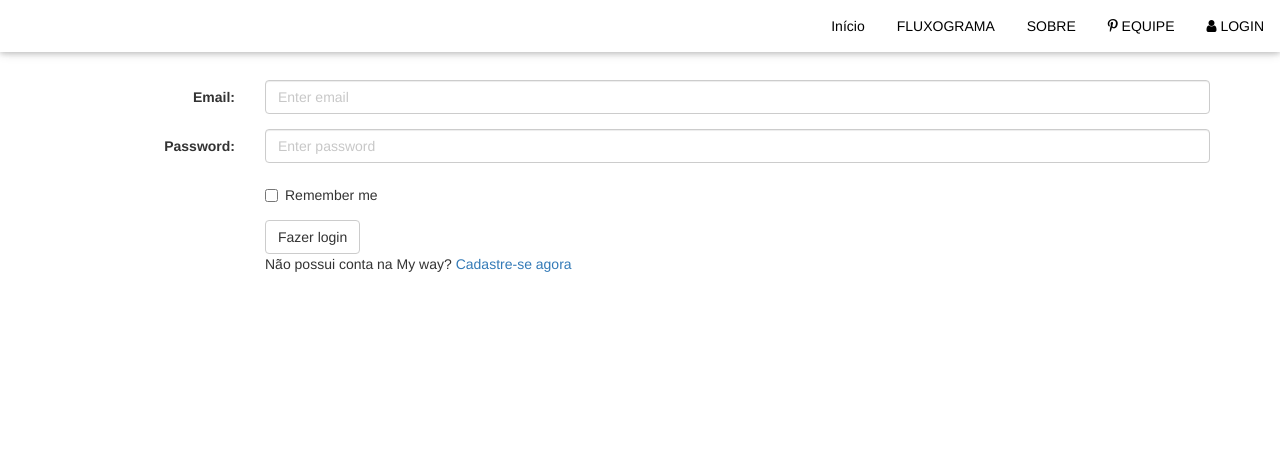
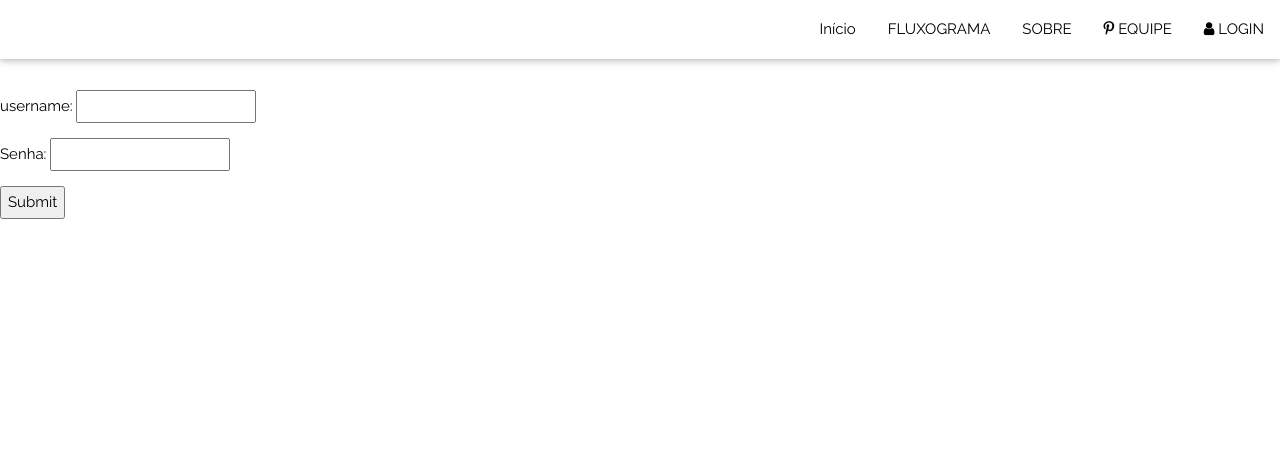
Before and after one commit to lucaskalebefurtado/PAS, a Django app: page /myway/login in a window 1280 px wide. Shown: the top 471 px of the page. Before the commit the page ends 272 px from the top, so only its background shows below. Run offline with Django 3.2, Linux system fonts and the light colour scheme; some libraries are stand-ins or nearby versions.

Commit message:
login funcionando

```diff
--- a/pas1/myway/admin.py
+++ b/pas1/myway/admin.py
@@ -2,8 +2,8 @@
 from __future__ import unicode_literals
 
 from django.contrib import admin
-from myway.models import Aluno
+from myway.models import Cliente
 # Register your models here.
 
 
-admin.site.register(Aluno)
+admin.site.register(Cliente)
--- a/pas1/myway/forms.py
+++ b/pas1/myway/forms.py
@@ -1,12 +1,10 @@
 from django import forms
-from .models import Aluno
+from .models import Cliente
 
 
-class AlunoForm(forms.ModelForm):
-
-    class Meta:
-        model = Aluno
-        fields = ('nome', 'email', 'username', 'senha', "matricula", "sexo", "periodo")
-        widgets = {
-            'senha': forms.PasswordInput(),
-        }
+class AlunoForm(forms.Form):
+	username = forms.CharField(label='username',)
+	password = forms.CharField(label='Senha')
+class LoginForm(forms.Form):
+	username = forms.CharField(label='username',)
+	password = forms.CharField(label='Senha')
--- a/pas1/myway/templates/base.html
+++ b/pas1/myway/templates/base.html
@@ -59,6 +59,8 @@
 
 {% block content %}
 
+
+
 {% endblock content %}
 
 
--- a/pas1/myway/templates/index.html
+++ b/pas1/myway/templates/index.html
@@ -34,7 +34,7 @@
   <div class="w3-bar w3-white w3-card-2" id="myNavbar">
     <!-- Right-sided navbar links -->
     <div class="w3-right w3-hide-small">
-      <a href="#bb" class="w3-bar-item w3-button">Início</a>
+      <a href="#bb" class="w3-bar-item w3-button">INÍCIO</a>
       <a href="fluxograma.html" class="w3-bar-item w3-button"><i class=""></i> FLUXOGRAMA</a>
       <a href="#sobre" class="w3-bar-item w3-button"></i> SOBRE</a>
       <a href="#equipe" class="w3-bar-item w3-button"><i class="fa fa-pinterest-p"></i> EQUIPE</a>
--- a/pas1/myway/templates/login.html
+++ b/pas1/myway/templates/login.html
@@ -6,45 +6,17 @@
 <!DOCTYPE html>
 <html>
 <head>
-  <meta name="viewport" content="width=device-width, initial-scale=1">
-  <link rel="stylesheet" href="https://maxcdn.bootstrapcdn.com/bootstrap/3.3.7/css/bootstrap.min.css">
-  <script src="https://ajax.googleapis.com/ajax/libs/jquery/3.2.1/jquery.min.js"></script>
-  <script src="https://maxcdn.bootstrapcdn.com/bootstrap/3.3.7/js/bootstrap.min.js"></script>
+<meta charset="utf-8">
+<title>Pizzaria - Novo Cliente</title>
+<link rel="stylesheet">
 </head>
 <body>
-
-<div class="container"><br><br><br><br>
-  <form class="form-horizontal">
-    <div class="form-group">
-      <label class="control-label col-sm-2" for="email">Email:</label>
-      <div class="col-sm-10">
-        <input type="email" class="form-control" id="email" placeholder="Enter email">
-      </div>
-    </div>
-    <div class="form-group">
-      <label class="control-label col-sm-2" for="pwd">Password:</label>
-      <div class="col-sm-10">
-        <input type="password" class="form-control" id="pwd" placeholder="Enter password">
-      </div>
-    </div>
-    <div class="form-group">
-      <div class="col-sm-offset-2 col-sm-10">
-        <div class="checkbox">
-          <label><input type="checkbox"> Remember me</label>
-        </div>
-      </div>
-    </div>
-    <div class="form-group">
-      <div class="col-sm-offset-2 col-sm-10">
-        <button type="submit" class="btn btn-default">Fazer login</button>
-
-		<p class="txt-center ls-login-signup">Não possui conta na My way?
-			<a href="cadastro.html">Cadastre-se agora</a>
-		</p>
-      </div>
-    </div>
-</div>
-
+<h1>Cadastrar Cliente</h1>
+<form action="{% url 'login' %}" method="post">
+{% csrf_token %}
+{{ form.as_p }}
+<input type="submit" value="Submit" />
+</form>
 </body>
 </html>
 {% endblock content %}
--- a/pas1/myway/urls.py
+++ b/pas1/myway/urls.py
@@ -4,7 +4,9 @@
 
 urlpatterns = [
 	url(r'^$', views.index, name='index'),
-	url(r'^login', views.login, name='login'),
+	url(r'^login', views.user_login, name='login'),
 	url(r'^cadastro', views.cadastro, name='cadastro'),
 	url (r'^fluxograma', views.fluxograma, name='fluxograma'),
+
+	url(r'^restrita', views.restricted_area,name='restrited_area'),
 ]
--- a/pas1/myway/views.py
+++ b/pas1/myway/views.py
@@ -5,16 +5,43 @@
 
 from django.http import HttpResponse
 from django.http import HttpResponseRedirect
-from myway.models import Aluno
+from myway.models import Cliente
 from myway.forms import *
+from django.contrib.auth.decorators import login_required
+from django.contrib.auth import authenticate,login,logout
+from django.contrib.auth.decorators import login_required
+from django.contrib.auth.models import User
+
 
 
 def index(request):
     return render(request,'index.html')
 
-def login(request):
-	return render(request,'login.html')
+def user_login(request):
+	if request.method == 'POST':
+		form = LoginForm(request.POST)
+		if form.is_valid():
+			matricula = form.cleaned_data['username']
+			senha = form.cleaned_data['password']
+			user = authenticate(username=matricula,
+			password=senha)
 
+			if user is not None:
+				LoginForm(request, user)
+				return HttpResponseRedirect('restrita.html')
+	else:
+		form = LoginForm()
+	context_dict = {'form': form}
+	return render(request, 'login.html', context=context_dict)
+
+
+
+
+@login_required
+def restricted_area(request):
+	return render(request, 'restrita.html')
+
+@login_required
 def fluxograma(request):
 	return render(request,'fluxograma.html')
 
@@ -22,8 +49,14 @@
 def cadastro(request):
 	if request.method == 'POST':
 		form = AlunoForm(request.POST)
-		form.save()
-		return HttpResponseRedirect('login')
+
+		if form.is_valid():
+			matricula = form.cleaned_data['username']
+			senha = form.cleaned_data['password']
+			User.objects.create_user (matricula, password=senha)
+
+			return HttpResponseRedirect('/index')
+
 	else:
 		form = AlunoForm()
 	context_dict = {'form': form}
```
Also changed, not shown: pas1/myway/models.py (+3 -23 lines), pas1/myway/templates/cadastro.html (+21 -52 lines), pas1/myway/templates/restrita.html (added, +12 -0 lines), pas1/db.sqlite3, pas1/myway/migrations/0003_auto_20171016_1358.py (added), 7 other files.
